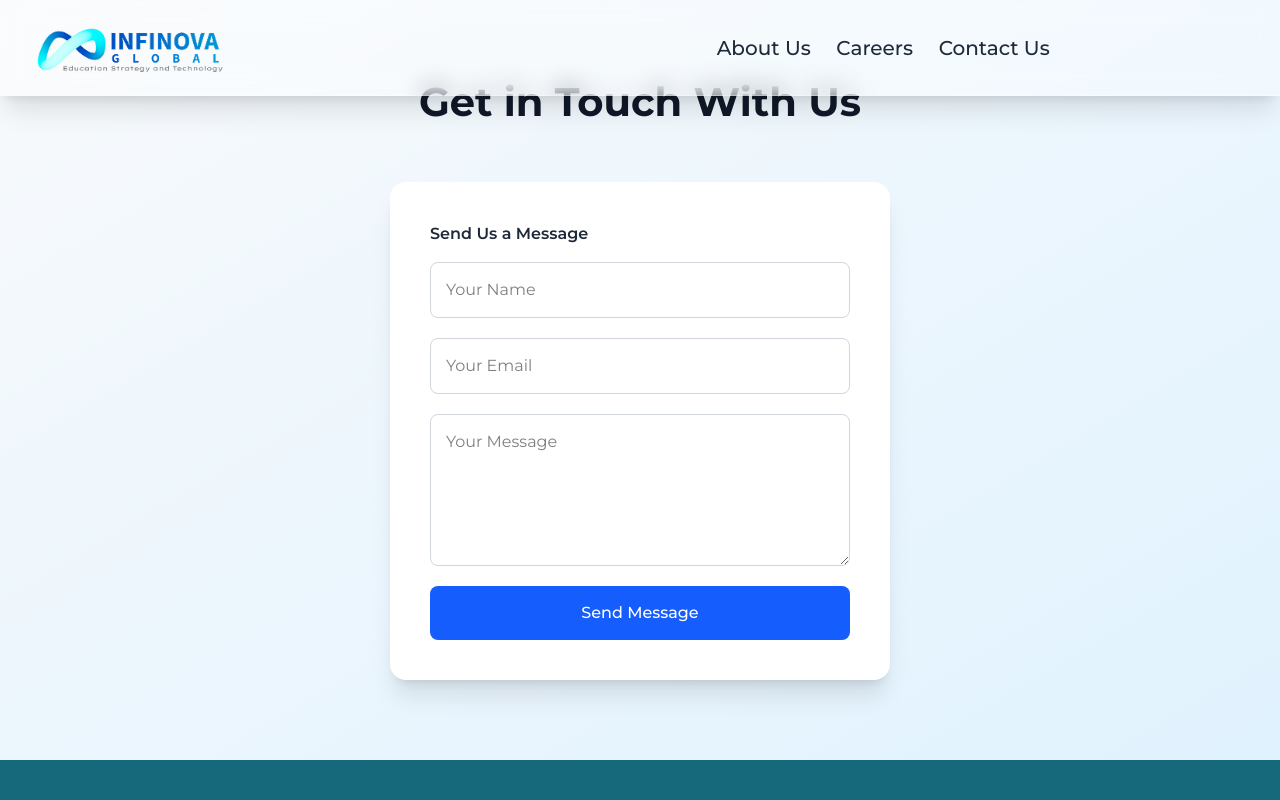
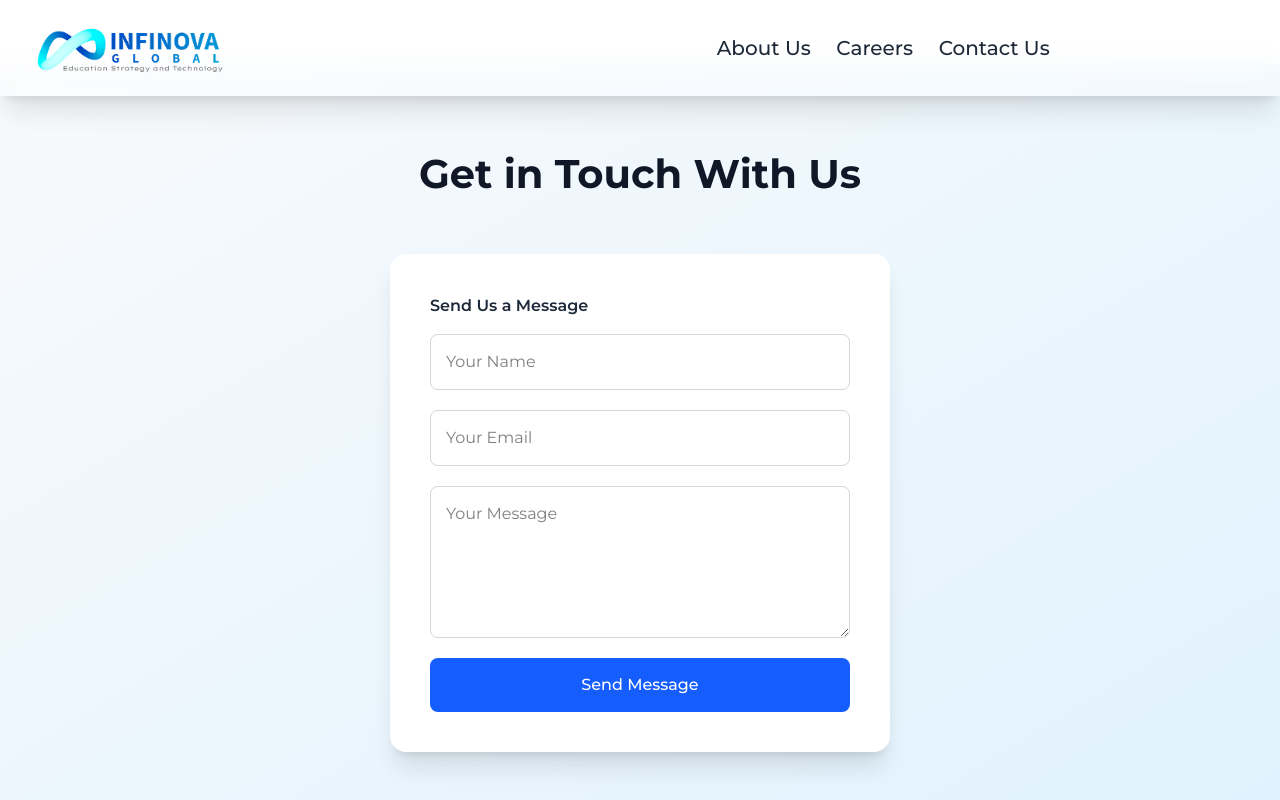
Before and after one commit to 5656ANUJ/Infinova-frontend, a React (Vite) app: page /contact-us in a window 1280 px wide. Shown: the top 800 px of the page. Built offline with nearby package versions, Linux system fonts and the light colour scheme.

Commit message:
Tried Fixing Contact Us page

```diff
--- a/global.css
+++ b/global.css
@@ -925,16 +925,42 @@ ion-icon {
   gap: 40px;
   align-items: center;
 }
+@media (min-width: 344px){
+  .contactus-page-container{
+    margin-top: 0rem;
+  }
+}
+@media (min-width: 360px){
+  .contactus-page-container{
+    margin-top: 0rem;
+  }
+}
+@media (min-width: 480px){
+  .contactus-page-container{
+    margin-top: 0rem;
+  }
+}
 
 @media (min-width: 768px) {
   .contactus-page-container{
-    margin-top: -0.5rem;
+    margin-top: 0rem;
   }
   .contactus-content {
     flex-direction: row;
     justify-content: center;
   }
 }
+@media (min-width: 820px){
+  .contactus-page-container{
+    margin-top: 9rem;
+  }
+}
+@media (min-width: 1024px){
+  .contactus-page-container{
+    margin-top: 5%;
+  }
+}
+
 
 /* Cards */
 .contactus-info-card,
```
